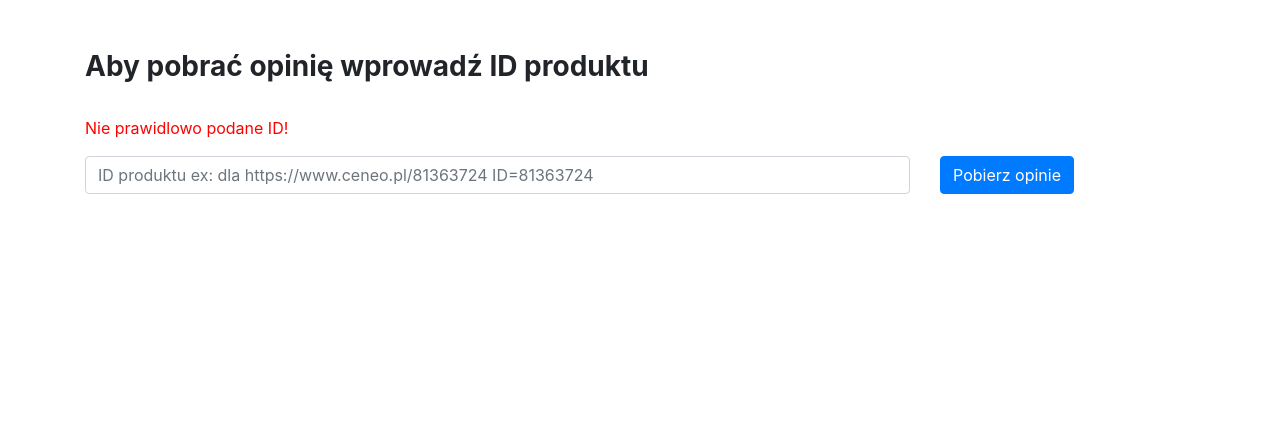
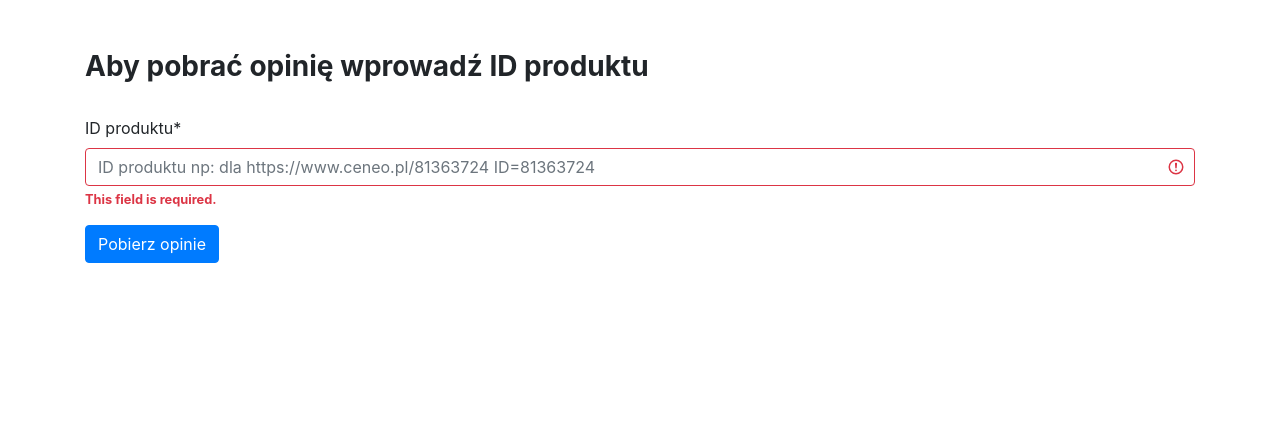
Before and after one commit to VolodymyrBrintsov/CeneoScraper, a Django app: page /extract/result/ in a window 1280 px wide. Shown: the part 128-562 px from the top of the page. Run offline with Django 3.2, Linux system fonts and the light colour scheme; the visitor is signed in with stand-in values (Sample User, id 1); some libraries are stand-ins or nearby versions.

Commit message:
bug fixes + validation form dla search + save name dla produktw

```diff
--- a/scraper/forms.py
+++ b/scraper/forms.py
@@ -0,0 +1,28 @@
+from django import forms
+from django.core.validators import ValidationError
+from bs4 import BeautifulSoup
+import requests
+
+class SearchForm(forms.Form):
+    id = forms.CharField(max_length=8, label='ID produktu', widget=forms.TextInput(attrs={'placeholder': 'ID produktu np: dla https://www.ceneo.pl/81363724 ID=81363724'}))
+
+    def clean_id(self):
+        id = self.cleaned_data['id']
+        #Validation if user entered nieprawidlowe id (litery)
+        try:
+            id = int(id)
+        except:
+            raise ValidationError("Id produktu muszę skladać się z cyfr, a nie z liter!")
+
+        #True Id must contain 8 numbers
+        if len(str(id)) != 8:
+            raise ValidationError("Id produktu muszę skladać się z 8 cyfr!")
+
+        #Check if this product exists
+        url = f"https://www.ceneo.pl/{id}#tab=reviews"
+        page_response = requests.get(url)
+        if page_response.status_code != requests.codes.ok:
+            raise ValidationError(f'Nie instnieję produktu z id: {id}.')
+
+
+        return id
--- a/scraper/models.py
+++ b/scraper/models.py
@@ -5,6 +5,7 @@
 
 class Product(models.Model):
     product_id = models.IntegerField()
+    product_name = models.TextField(default='')
     opinion_amount = models.IntegerField()
     cons_amount = models.IntegerField()
     pros_amount = models.IntegerField()
--- a/scraper/views.py
+++ b/scraper/views.py
@@ -1,21 +1,21 @@
-from django.shortcuts import render
-from . import models
+from django.shortcuts import render, redirect
 from bs4 import BeautifulSoup
 import requests
 import json
 from .models import Product
+from .forms import SearchForm
 from django.contrib.auth.decorators import login_required
 import pandas as pd
 import matplotlib
 matplotlib.use('Agg')
 from matplotlib import pyplot as plt
 import numpy as np
-from django.core.files import File
+from django.forms.utils import ErrorList
 
 # Create your views here.
 @login_required(login_url='login')
 def extract(request):
-    return render(request, 'scraper/extract.html')
+    return render(request, 'scraper/extract.html', {'form': SearchForm()})
 
 @login_required(login_url='login')
 def extract_result(request):
@@ -57,109 +57,113 @@
                 text = text.replace(char, ". ")
             return text
         except AttributeError:
-            pass
+             pass
 
     # adres URL strony z opiniami
     url_prefix = "https://www.ceneo.pl"
     url_postfix = "#tab=reviews"
 
-    # Sprawdza czy jest podany produkt id je integer
-    try:
-        product_id = int(request.POST.get('product_id'))
+    form = SearchForm(request.POST)
+    if form.is_valid():
+        product_id = str(form.cleaned_data['id'])
+        url = url_prefix + "/" + product_id + url_postfix
 
-    # Jeśli nie to zwraca użytkownika do strony "extract" z error messege że podane id jest niepoprawne
-    except:
-        return render(request, 'scraper/extract.html', {"error_msg": "Nie prawidlowo podane ID!"})
-    url = url_prefix + "/" + str(product_id) + url_postfix
+        #Check if this page with opinions exists
+        page_response = requests.get("https://www.ceneo.pl/" + product_id)
+        page_tree = BeautifulSoup(page_response.text, 'html.parser')
+        product_name = page_tree.select("h1.product-name")
 
-    # pusta lista na opinie
-    opinions_list = []
-    while url is not None:
-        # pobranie kodu HTML strony z adresu URL
-        page_response = requests.get(url)
-        page_tree = BeautifulSoup(page_response.text, 'html.parser')
-        # wybranie z kodu strony fragmentów odpowiadających poszczególnym opiniom
-        opinions = page_tree.select("div.js_product-review")
+        # pusta lista na opinie
+        opinions_list = []
+        while url is not None:
+            # pobranie kodu HTML strony z adresu URL
+            page_response = requests.get(url)
+            page_tree = BeautifulSoup(page_response.text, 'html.parser')
+            # wybranie z kodu strony fragmentów odpowiadających poszczególnym opiniom
+            opinions = page_tree.select("div.js_product-review")
 
-        # ekstrakcja składowyh dla pojedynczej opinii z listy
-        for opinion in opinions:
-            features = {key: extract_feature(opinion, *args)
-                        for key, args in selectors.items()}
-            features["opinion_id"] = int(opinion["data-entry-id"])
-            features["purchased"] = True if features["purchased"] == "Opinia potwierdzona zakupem" else False
-            features["useful"] = int(features["useful"])
-            features["useless"] = int(features["useless"])
-            features["content"] = remove_whitespaces(features["content"])
-            features["pros"] = remove_whitespaces(features["pros"])
-            features["cons"] = remove_whitespaces(features["cons"])
+            # ekstrakcja składowyh dla pojedynczej opinii z listy
+            for opinion in opinions:
+                features = {key: extract_feature(opinion, *args)
+                            for key, args in selectors.items()}
+                features["opinion_id"] = int(opinion["data-entry-id"])
+                features["purchased"] = True if features["purchased"] == "Opinia potwierdzona zakupem" else False
+                features["useful"] = int(features["useful"])
+                features["useless"] = int(features["useless"])
+                features["content"] = remove_whitespaces(features["content"])
+                features["pros"] = remove_whitespaces(features["pros"])
+                features["cons"] = remove_whitespaces(features["cons"])
 
-            opinions_list.append(features)
-            opinion_amount += 1
+                opinions_list.append(features)
+                opinion_amount += 1
 
-            if features['cons'] != "":
-                cons_amount += 1
+                if features['cons'] != "":
+                    cons_amount += 1
 
-            if features['pros'] != "":
-                pros_amount += 1
+                if features['pros'] != "":
+                    pros_amount += 1
 
-            mean.append(int(features['stars'][0]))
+                mean.append(int(features['stars'][0]))
 
+            try:
+                url = url_prefix + \
+                      page_tree.select(
+                          f'a.pagination__next[href*="{product_id}/op"]')[0]["href"]
+
+            except IndexError:
+                url = None
+
+        # Check if opinions for current product exist
+        if not opinions_list or not product_name:
+            form.add_error('id', f'Nie znaliżiono opinij dla produktu z id: {product_id}.')
+            return render(request, 'scraper/extract.html', {'form': form})
+
+        # Analiza opinii
+        opinions = pd.read_json(json.dumps(opinions_list))
+        opinions = opinions.set_index("opinion_id")
+
+        opinions["stars"] = opinions["stars"].map(lambda x: float(x.split("/")[0].replace(",", ".")))
+
+        # histogram częstości występowania poszczególnych ocen
+        stars = opinions["stars"].value_counts().sort_index().reindex(list(np.arange(0, 5.5, 0.5)), fill_value=0)
+        fig, ax = plt.subplots()
+        stars.plot.bar(color="lightskyblue")
+        ax.set_title("Gwiazdki")
+        ax.set_xlabel("liczba gwiazdek")
+        ax.set_ylabel("liczba opinii")
+        plt.savefig(f'media/opinion_analyze/{product_id}_bar.png')
+        plt.close()
+
+        # udział poszczególnych rekomendacji w ogólnej liczbie opinii
+        recommendation = opinions["recommendation"].value_counts()
+        fig, ax = plt.subplots()
+        recommendation.plot.pie(label="", autopct="%1.1f%%", colors=['forestgreen', 'crimson'])
+        ax.set_title("Rekomendacje")
+        plt.savefig(f'media/opinion_analyze/{product_id}_pie.png')
+        plt.close()
+
+        # Jeśli ten id jest unikalny to dodaje go do bazy dannych
         try:
-            url = url_prefix + \
-                  page_tree.select(
-                      f'a.pagination__next[href*="{product_id}/op"]')[0]["href"]
+            Product.objects.get(product_id=product_id)
 
-        except IndexError:
-            url = None
-    # Jeśli jest to zwraca użytkownika do strony "extract/" z error message 'Nie znaliziono podanego Id'
-    if len(opinions_list) == 0:
-        return render(request, 'scraper/extract.html',
-                        {'error_msg': f"Produkt z takim id:{product_id} nie został znalieżionym"})
+        except (Product.MultipleObjectsReturned, Product.DoesNotExist):
+            Product.objects.create(
+                pros_amount=pros_amount,
+                cons_amount=cons_amount,
+                opinion_amount=opinion_amount,
+                product_id=product_id,
+                product_name=product_name[0].string,
+                mean=sum(mean) / len(mean),
+                opinions_list=opinions_list,
+                bar=f"opinion_analyze/{product_id}_bar.png",
+                pie=f"opinion_analyze/{product_id}_pie.png",
+            )
 
-    # Analiza opinii
-    opinions = pd.read_json(json.dumps(opinions_list))
-    opinions = opinions.set_index("opinion_id")
+        context = {
+            'opinions': Product.objects.get(product_id=product_id).opinions_list,
+            'pie': Product.objects.get(product_id=product_id).pie.url,
+            'bar': Product.objects.get(product_id=product_id).bar.url,
+        }
 
-    opinions["stars"] = opinions["stars"].map(lambda x: float(x.split("/")[0].replace(",", ".")))
-
-    # histogram częstości występowania poszczególnych ocen
-    stars = opinions["stars"].value_counts().sort_index().reindex(list(np.arange(0, 5.5, 0.5)), fill_value=0)
-    fig, ax = plt.subplots()
-    stars.plot.bar(color="lightskyblue")
-    ax.set_title("Gwiazdki")
-    ax.set_xlabel("liczba gwiazdek")
-    ax.set_ylabel("liczba opinii")
-    plt.savefig(f'media/opinion_analyze/{product_id}_bar.png')
-    plt.close()
-
-    # udział poszczególnych rekomendacji w ogólnej liczbie opinii
-    recommendation = opinions["recommendation"].value_counts()
-    fig, ax = plt.subplots()
-    recommendation.plot.pie(label="", autopct="%1.1f%%", colors=['forestgreen', 'crimson'])
-    ax.set_title("Rekomendacje")
-    plt.savefig(f'media/opinion_analyze/{product_id}_pie.png')
-    plt.close()
-
-    # Jeśli ten id jest unikalny to dodaje go do bazy dannych
-    try:
-        Product.objects.get(product_id=product_id)
-
-    except (Product.MultipleObjectsReturned, Product.DoesNotExist):
-        Product.objects.create(
-            pros_amount=pros_amount,
-            cons_amount=cons_amount,
-            opinion_amount=opinion_amount,
-            product_id=product_id,
-            mean=sum(mean) / len(mean),
-            opinions_list=opinions_list,
-            bar=f"opinion_analyze/{product_id}_bar.png",
-            pie=f"opinion_analyze/{product_id}_pie.png",
-        )
-
-    context = {
-        'opinions': Product.objects.get(product_id=product_id).opinions_list,
-        'pie': Product.objects.get(product_id=product_id).pie.url,
-        'bar': Product.objects.get(product_id=product_id).bar.url,
-    }
-
-    return render(request, 'scraper/extract_result.html', context)
+        return render(request, 'scraper/extract_result.html', context)
+    return render(request, 'scraper/extract.html', {'form': SearchForm(request.POST)})
--- a/templates/base.html
+++ b/templates/base.html
@@ -1,4 +1,5 @@
 {% load markdown_deux_tags %}
+{% load crispy_forms_tags %}
 
 <!DOCTYPE html>
 <html>
@@ -41,7 +42,7 @@
                 <div class="col-md-12 col-sm-12">
                     {% if messages %}
                         {% for message in messages %}
-                        <div class="alert alert-{{ message.tags  }}">
+                        <div class="alert alert-{{ message.tags }}">
                             {{ message }}
                         </div>
                         {% endfor %}
--- a/templates/product_list/product_list.html
+++ b/templates/product_list/product_list.html
@@ -5,6 +5,7 @@
   <thead>
     <tr>
       <th scope="col">Product Id</th>
+      <th scope="col">Product Name</th>
       <th scope="col">Ilość Opinij</th>
       <th scope="col">Ilość Zalet</th>
       <th scope="col">Ilość Wad</th>
@@ -15,6 +16,7 @@
   {% for product in products %}
     <tr>
       <td><a href="{% url 'product_info' product.product_id %}">{{ product.product_id }}</a></td>
+      <td>{{ product.product_name }}</td>
       <td>{{ product.opinion_amount }}</td>
       <td>{{ product.pros_amount }}</td>
       <td>{{ product.cons_amount }}</td>
--- a/templates/scraper/extract.html
+++ b/templates/scraper/extract.html
@@ -1,18 +1,13 @@
 {% extends 'base.html' %}
+{% load crispy_forms_tags %}
 
 {% block content %}
     <form method="POST" action="{% url 'extract_result' %}">
         {% csrf_token %}
         <h3><b>Aby pobrać opinię wprowadź ID produktu</b></h3>
         <br>
-        {% if error_msg %} <p style="color: red;">{{ error_msg }}</p>{% endif %}
-        <div class="row">
-          <div class="col-md-9">
-            <input type="text" class="form-control" name="product_id" placeholder="ID produktu ex: dla https://www.ceneo.pl/81363724 ID=81363724" id="product_id">
-          </div>
-          <div class="col-md-3">
+        {{form|crispy}}
             <button class="btn btn-primary" type="submit">Pobierz opinie</button>
-          </div>
         </div>
     </form>
 {% endblock content %}
```
Also changed, not shown: media/opinion_analyze/59712810_bar.png (deleted), media/opinion_analyze/59712810_pie.png (deleted), scraper/migrations/0007_product_product_name.py (added).
